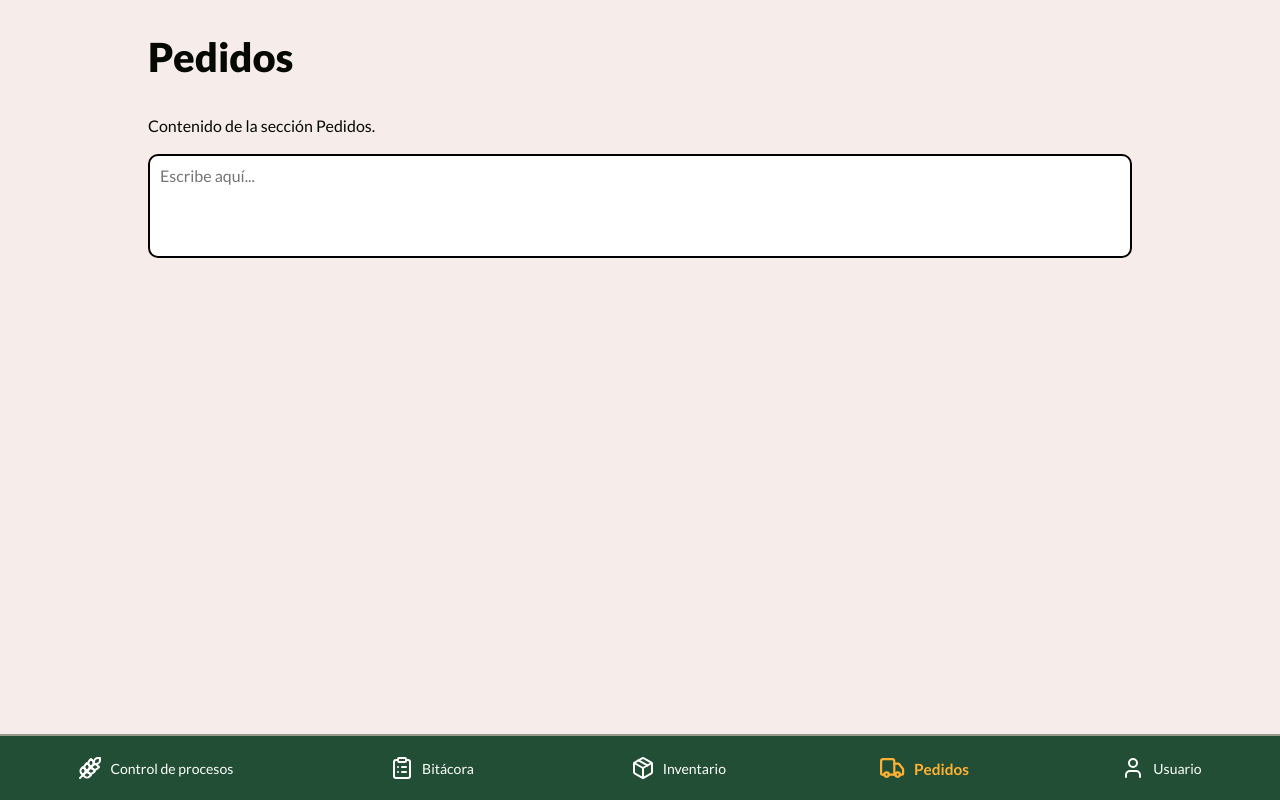
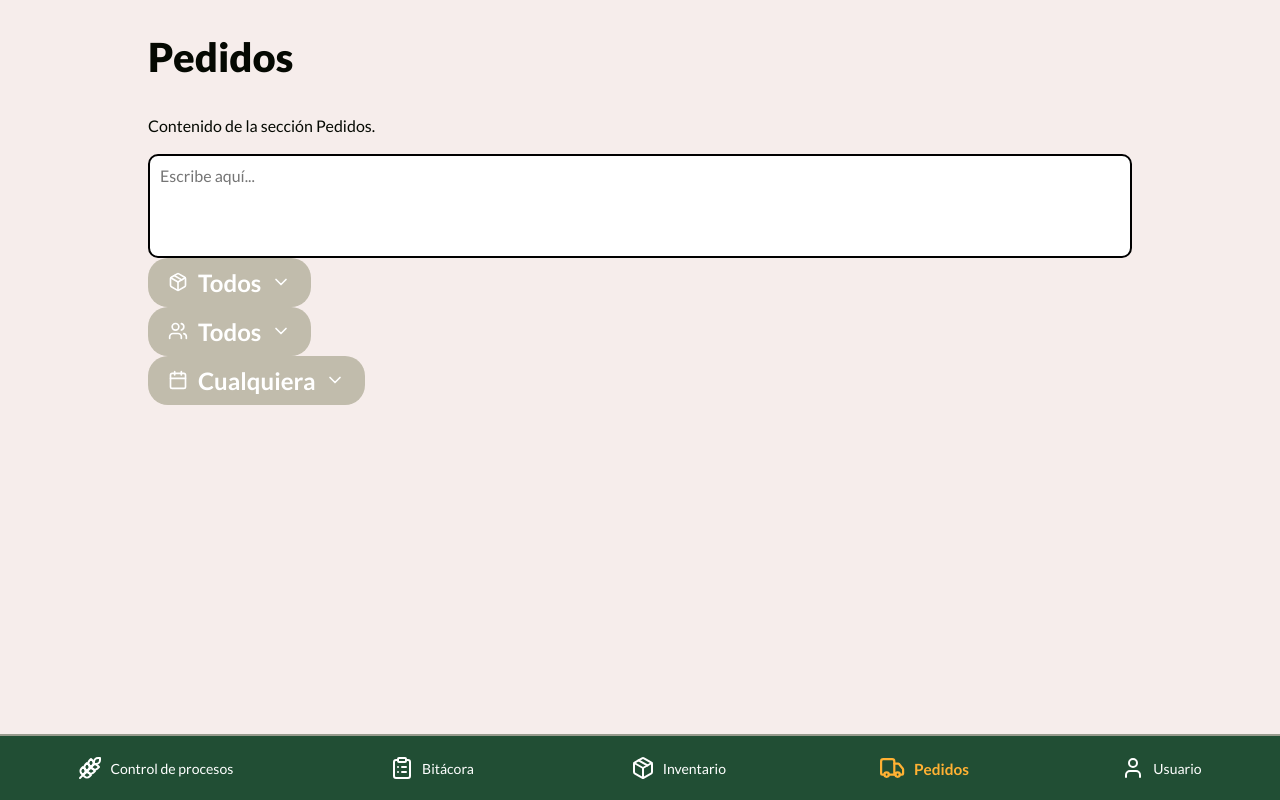
Before and after one commit to CarlosGonzalez14/XuchilNaturalFoods, a React (Vite) app: page /orders in a window 1280 px wide. Built offline with nearby package versions, Linux system fonts and the light colour scheme.

Commit message:
PIT-33: Botones de filtro creados, al igual que distintos arreglos en el archivo filterOptions dentro de constants para elegir las opciones de filtro

```diff
--- /dev/null
+++ b/src/components/FilterButton.tsx
@@ -0,0 +1,51 @@
+import React, { useState } from "react";
+import styles from "../styles/FilterButton.module.css";
+import { ChevronDown} from "lucide-react";
+
+interface FilterOption {
+  label: string;
+  icon: React.ElementType;
+}
+
+interface FilterButtonProps {
+  title: string;
+  options: FilterOption[];
+}
+
+const FilterButton: React.FC<FilterButtonProps> = ({ title, options }) => {
+  const [isOpen, setIsOpen] = useState(false);
+  const [selectedOption, setSelectedOption] = useState<FilterOption>(options[0]);
+
+  const handleSelect = (option: FilterOption) => {
+    setSelectedOption(option);
+    setIsOpen(false);
+  };
+
+  return (
+    <div>
+      <button className={styles.filterButton} onClick={() => setIsOpen(true)}>
+        <selectedOption.icon size={20} />
+        <span>{selectedOption.label}</span>
+        <ChevronDown size={20} />
+      </button>
+
+      {isOpen && (
+        <div className={styles.overlay} onClick={() => setIsOpen(false)}>
+          <div className={styles.modal} onClick={(e) => e.stopPropagation()}>
+            <h2>{title}</h2>
+            <ul>
+              {options.map((option, index) => (
+                <li key={index} onClick={() => handleSelect(option)}>
+                  <option.icon size={24} />
+                  {option.label}
+                </li>
+              ))}
+            </ul>
+          </div>
+        </div>
+      )}
+    </div>
+  );
+};
+
+export default FilterButton;
--- /dev/null
+++ b/src/constants/filterOptions.ts
@@ -0,0 +1,38 @@
+import { Users, User, Calendar, Leaf, Cookie, Coffee, Package, Bean } from "lucide-react";
+
+export const productFilterOptions = [
+    { label: "Todos", icon: Package },
+    { label: "Harina de mezquite", icon: Leaf },
+    { label: "Harina de amaranto", icon: Leaf },
+    { label: "Harina de maíz", icon: Leaf },
+    { label: "Harina de plátano", icon: Leaf },
+    { label: "Galletas de mezquite", icon: Cookie },
+    { label: "Galletas de amaranto", icon: Cookie },
+    { label: "Frijol", icon: Bean },
+    { label: "Sustituto de café", icon: Coffee },
+  ];
+
+export const userFilterOptions = [
+  { label: "Todos", icon: Users },
+  { label: "Antonio López", icon: User },
+  { label: "Minerva Cruz", icon: User },
+  { label: "Petronila Hernández", icon: User },
+  { label: "Víctor Aragón", icon: User },
+  { label: "Zoraida Pérez", icon: User },
+];
+
+export const monthFilterOptions = [
+    { label: "Cualquiera", icon: Calendar },
+  { label: "Enero", icon: Calendar },
+  { label: "Febrero", icon: Calendar },
+  { label: "Marzo", icon: Calendar },
+  { label: "Abril", icon: Calendar },
+  { label: "Mayo", icon: Calendar },
+  { label: "Junio", icon: Calendar },
+  { label: "Julio", icon: Calendar },
+  { label: "Agosto", icon: Calendar },
+  { label: "Septiembre", icon: Calendar },
+  { label: "Octubre", icon: Calendar },
+  { label: "Noviembre", icon: Calendar },
+  { label: "Diciembre", icon: Calendar },
+];
--- a/src/pages/Orders.tsx
+++ b/src/pages/Orders.tsx
@@ -1,4 +1,7 @@
+import FilterButton from "../components/FilterButton";
 import TextField from "../components/TextField";
+import { monthFilterOptions, productFilterOptions, userFilterOptions } from "../constants/filterOptions";
+
 
 const Orders = () => {
     return (
@@ -8,6 +11,9 @@ const Orders = () => {
         <TextField
           placeholder="Escribe aquí..."
         />
+        <FilterButton title="Filtrar por producto" options={productFilterOptions} />
+        <FilterButton title="Filtrar por usuario" options={userFilterOptions} />
+        <FilterButton title="Filtrar por mes" options={monthFilterOptions} />
       </div>
     );
   };
--- /dev/null
+++ b/src/styles/FilterButton.module.css
@@ -0,0 +1,70 @@
+.filterButton {
+    background-color: var(--color-gray-light);
+    color: white;
+    border: none;
+    border-radius: 20px;
+    padding: 10px 20px;
+    display: flex;
+    align-items: center;
+    gap: 10px;
+    font-size: 1rem;
+    cursor: pointer;
+    transition: background 0.3s ease;
+    font-family: "Lato", sans-serif;
+    font-weight: 700;
+    font-size: var(--font-size-h3);
+  }
+
+  .filterButton:hover {
+    background-color: #a9a495;
+  }
+
+  .overlay {
+    position: fixed;
+    top: 0;
+    left: 0;
+    width: 100%;
+    height: 100%;
+    background-color: rgba(193, 188, 172, 0.94);
+    display: flex;
+    justify-content: center;
+    align-items: center;
+    z-index: 1000;
+  }
+
+  .modal {
+    background: none;
+    padding: 20px;
+    text-align: center;
+    min-width: 90%;
+    min-height: 90%;
+    align-items: flex-start;
+  }
+
+  .modal h2 {
+    margin-bottom: 20px;
+    font-size: 1.8rem;
+    color: white;
+    font-weight: bold;
+  }
+
+  .modal ul {
+    list-style: none;
+    padding: 0;
+  }
+
+  .modal li {
+    display: flex;
+    align-items: center;
+    gap: 10px;
+    padding: 15px;
+    font-size: 1.2rem;
+    color: white;
+    cursor: pointer;
+    transition: background 0.3s;
+  }
+
+  .modal li:hover {
+    background: rgba(255, 255, 255, 0.2);
+    border-radius: 10px;
+  }
```
